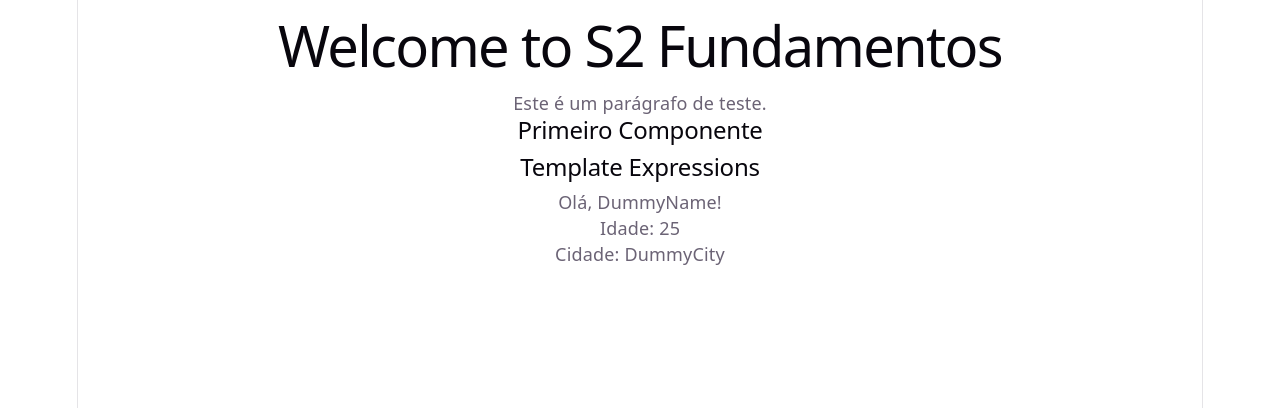
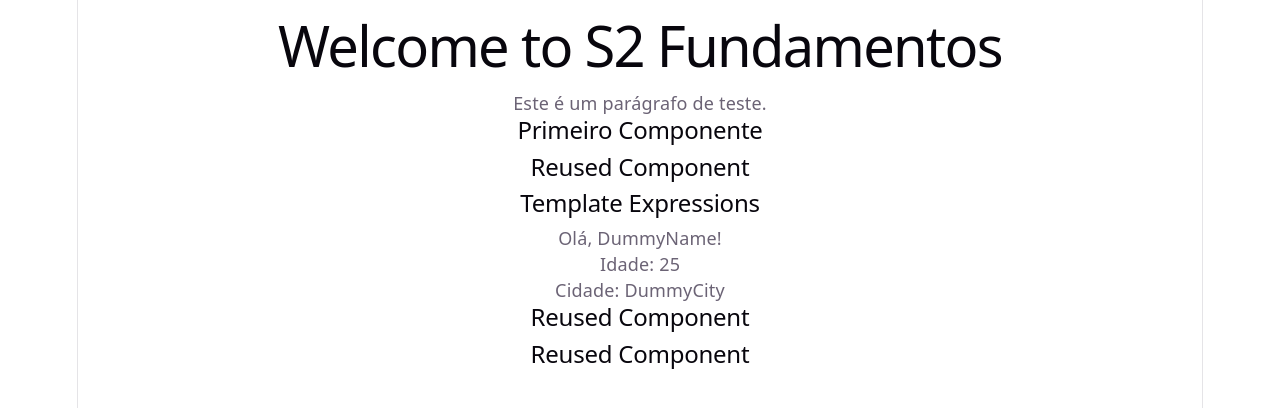
Before and after one commit to LuisCarlosRojasTorres/ReactCourseUdemy, a React (Vite) app in the folder S2/s2_test/: page / in a window 1280 px wide. Shown: the top 408 px of the page. Built offline with nearby package versions, Linux system fonts and the light colour scheme.

Commit message:
React S2 v029

```diff
--- a/S2/s2_test/src/App.jsx
+++ b/S2/s2_test/src/App.jsx
@@ -1,5 +1,6 @@
 import FirstComponent from "./components/NewComponent"
 import TemplateExpressions from "./components/TemplateExpressions"
+import ReusedComponent from "./components/ReusedComponent"
 import './App.css'
 
 
@@ -12,6 +13,7 @@ function App() {
       {/** Aqui podemos adicionar comentários dentro do JSX */}
       <FirstComponent />
       <TemplateExpressions />
+      <ReusedComponent />
     </div>
   )
 }
--- a/S2/s2_test/src/components/NewComponent.jsx
+++ b/S2/s2_test/src/components/NewComponent.jsx
@@ -1,9 +1,11 @@
+import ReusedComponent from "./ReusedComponent";
 
 const FirstComponent = () => {
     // Aqui podemos adicionar lógica do componente, se necessário
   return (
     <div>
       <h2>Primeiro Componente</h2>
+      <ReusedComponent />
     </div>
   )
 }
--- /dev/null
+++ b/S2/s2_test/src/components/ReusedComponent.jsx
@@ -0,0 +1,9 @@
+const ReusedComponent = () => {
+  return (
+    <div>
+      <h2>Reused Component</h2>
+    </div>
+  )
+}
+
+export default ReusedComponent;
--- a/S2/s2_test/src/components/TemplateExpressions.jsx
+++ b/S2/s2_test/src/components/TemplateExpressions.jsx
@@ -1,3 +1,5 @@
+import ReusedComponent from "./ReusedComponent";
+
 const TemplateExpressions = () => {
   const name = "DummyName";
   const data = { age: 25, city: "DummyCity" };
@@ -8,6 +10,7 @@ const TemplateExpressions = () => {
       <p>Idade: {data.age}</p>
       <p>Cidade: {data.city}</p>
       <p> {console.log("Log: Rendering TemplateExpressions component")}</p>
+      <ReusedComponent />
     </div>
   )
 }
```
